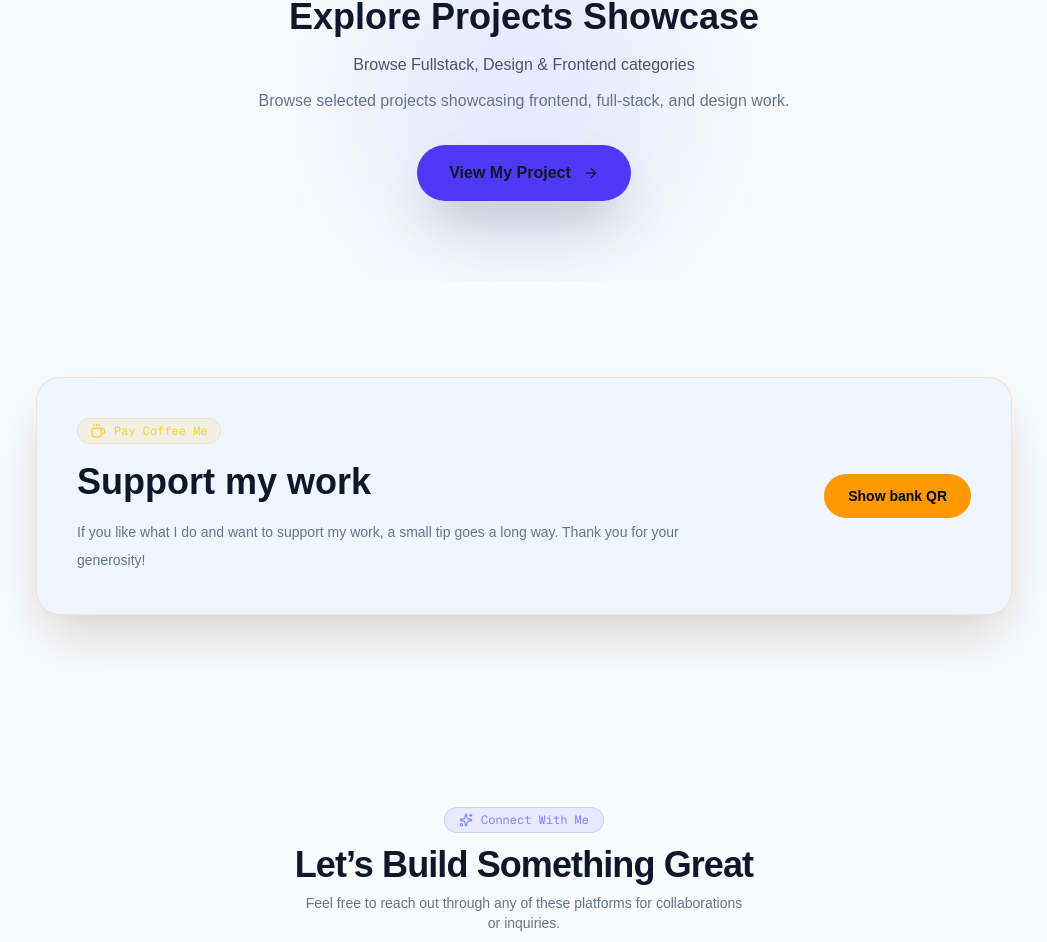
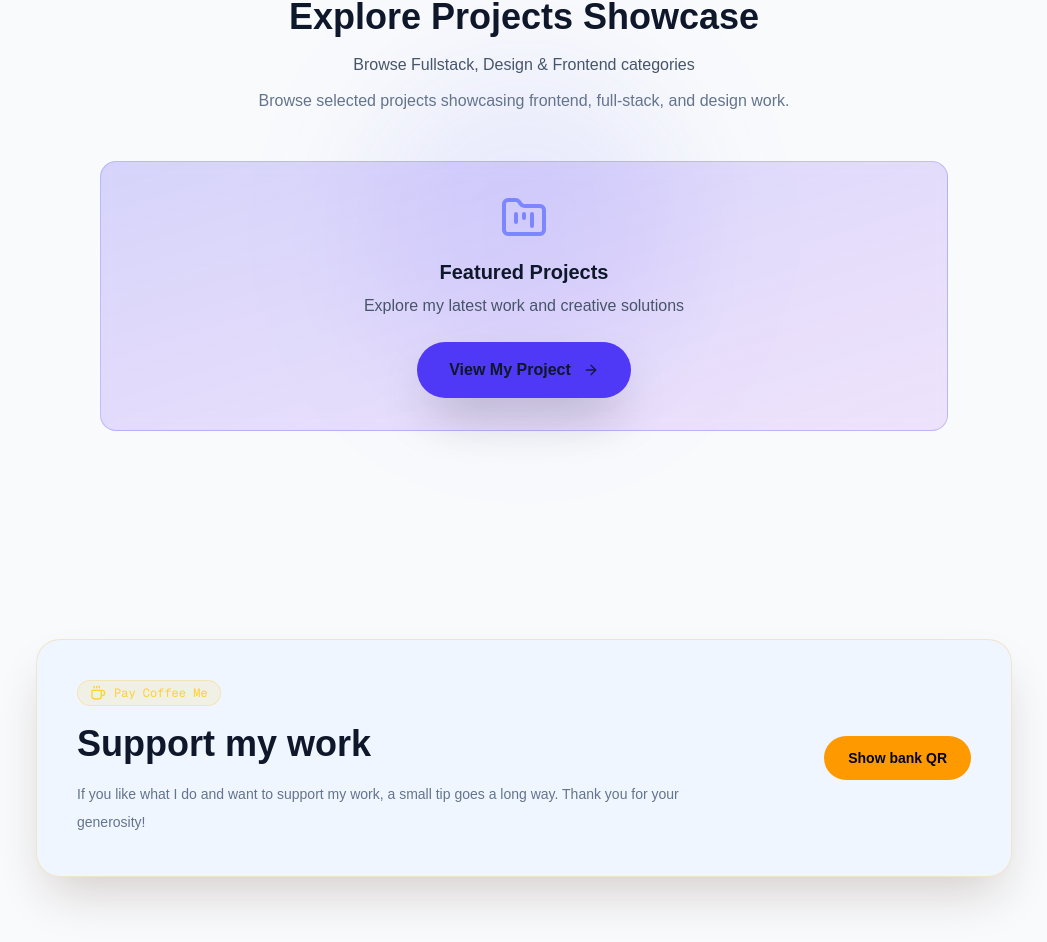
Before and after one commit to kimlongsok1101/Sokkimlong-porfolio, a Next.js app: page / in a window 1280 px wide. Shown: the part 2589-3531 px from the top of the page, without its empty margins (116-1163 px from the left). Built offline with nearby package versions, Linux system fonts and the light colour scheme; no server answers; the database is empty.

Commit message:
update ui project

```diff
--- a/app/layout.tsx
+++ b/app/layout.tsx
@@ -36,6 +36,7 @@ export default function RootLayout({
   return (
     <html
       lang="en"
+      data-scroll-behavior="smooth"
       className={`${geistSans.variable} ${geistMono.variable} h-full antialiased dark`}
     >
       <body className="min-h-full flex flex-col">
--- a/app/projects/page.tsx
+++ b/app/projects/page.tsx
@@ -5,7 +5,7 @@ import Link from "next/link";
 import { Sparkles, Code2, Palette, Layout, ArrowRight, ArrowLeft } from "lucide-react";
 
 // Motion-enabled Next.js Link component to match the other pages
-const MotionLink = motion(Link);
+const MotionLink = motion.create(Link);
 
 const projectCategories = [
   {
--- a/components/Projects.tsx
+++ b/components/Projects.tsx
@@ -28,14 +28,19 @@ export default function ProjectsSection() {
         <p className="text-slate-400 max-w-3xl mx-auto">Browse selected projects showcasing frontend, full-stack, and design work.</p>
       </motion.div>
 
-      {/* Main Single Action Button */}
+      {/* Animated Box with Button */}
       <motion.div
-        initial={{ opacity: 0, y: 15 }}
-        whileInView={{ opacity: 1, y: 0 }}
+        initial={{ opacity: 0, scale: 0.8 }}
+        whileInView={{ opacity: 1, scale: 1 }}
         viewport={{ once: true }}
-        transition={{ duration: 0.3 }}
-        className="relative z-10 mt-8"
+        transition={{ duration: 0.5 }}
+        whileHover={{ scale: 1.05 }}
+        className="relative z-10 mt-12 mb-8 p-8 rounded-2xl bg-gradient-to-br from-indigo-600/20 to-purple-600/10 border border-indigo-500/30 hover:border-indigo-400/60 transition-colors duration-300 backdrop-blur-sm"
       >
+        <div className="text-center">
+          <FolderKanban className="w-12 h-12 mx-auto mb-4 text-indigo-400" />
+          <h3 className="text-xl font-semibold text-slate-100 mb-2">Featured Projects</h3>
+          <p className="text-slate-300 mb-6">Explore my latest work and creative solutions</p>
           <Link
             href="/projects"
             className="inline-flex items-center justify-center gap-3 px-8 py-4 rounded-full bg-indigo-600 hover:bg-indigo-500 text-white font-semibold shadow-2xl transition-transform duration-200 hover:scale-105"
@@ -43,6 +48,7 @@ export default function ProjectsSection() {
             {projectData.buttonLabel ?? "View My Project"}
             <ArrowRight className="w-4 h-4 opacity-90" />
           </Link>
+        </div>
       </motion.div>
     </section>
   );
--- a/lib/useDiscordStatus.ts
+++ b/lib/useDiscordStatus.ts
@@ -154,7 +154,7 @@ function connect(discordId: string) {
     } catch (e) {
       info = "Unknown WebSocket error";
     }
-    console.warn("Lanyard WebSocket error:", info);
+    // Silently handle WebSocket errors - reconnection is handled by scheduleReconnect
     // onerror may be followed by onclose; close to ensure cleanup
     try {
       entry!.ws?.close();
```
Lines whose indentation alone changed are shown as unchanged.
